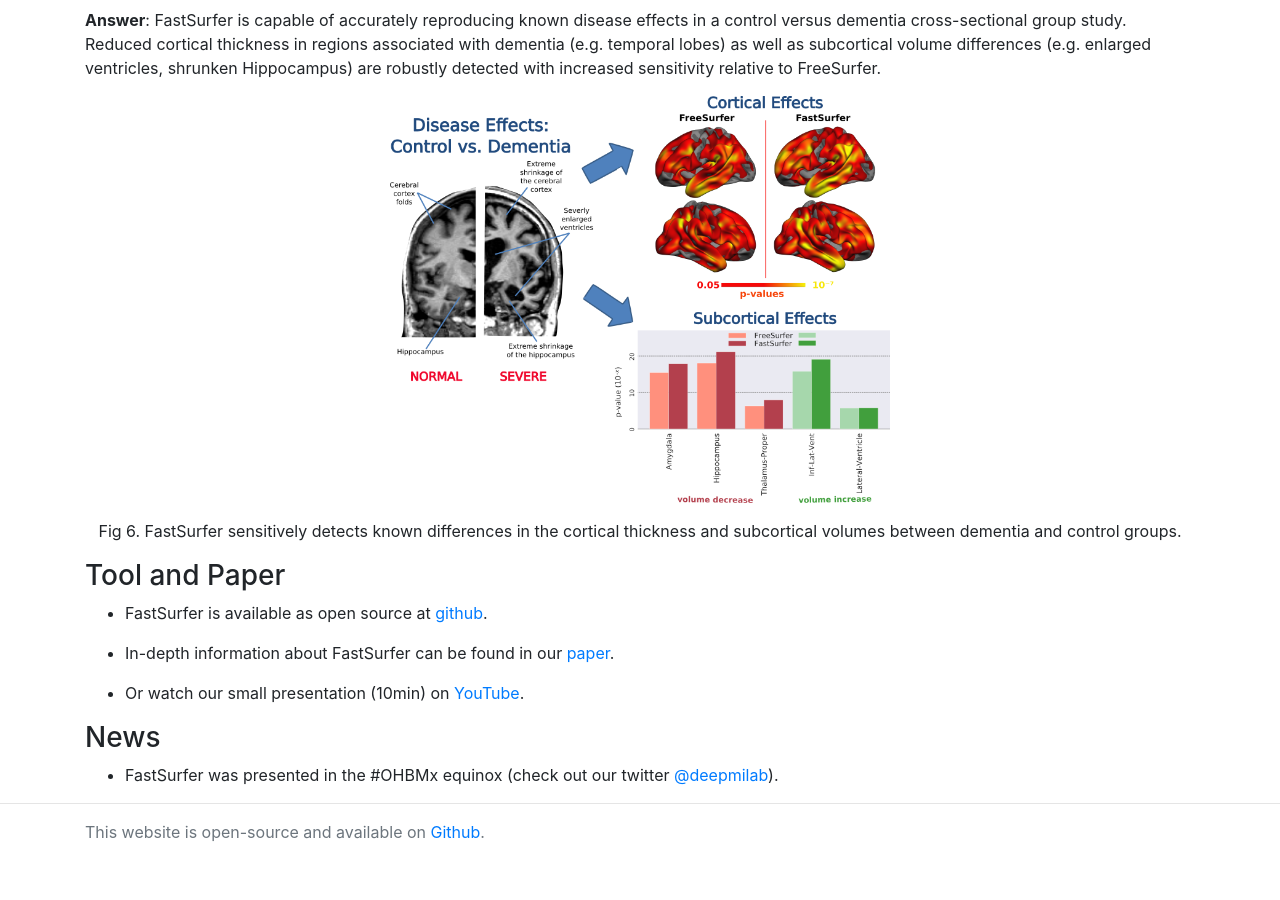
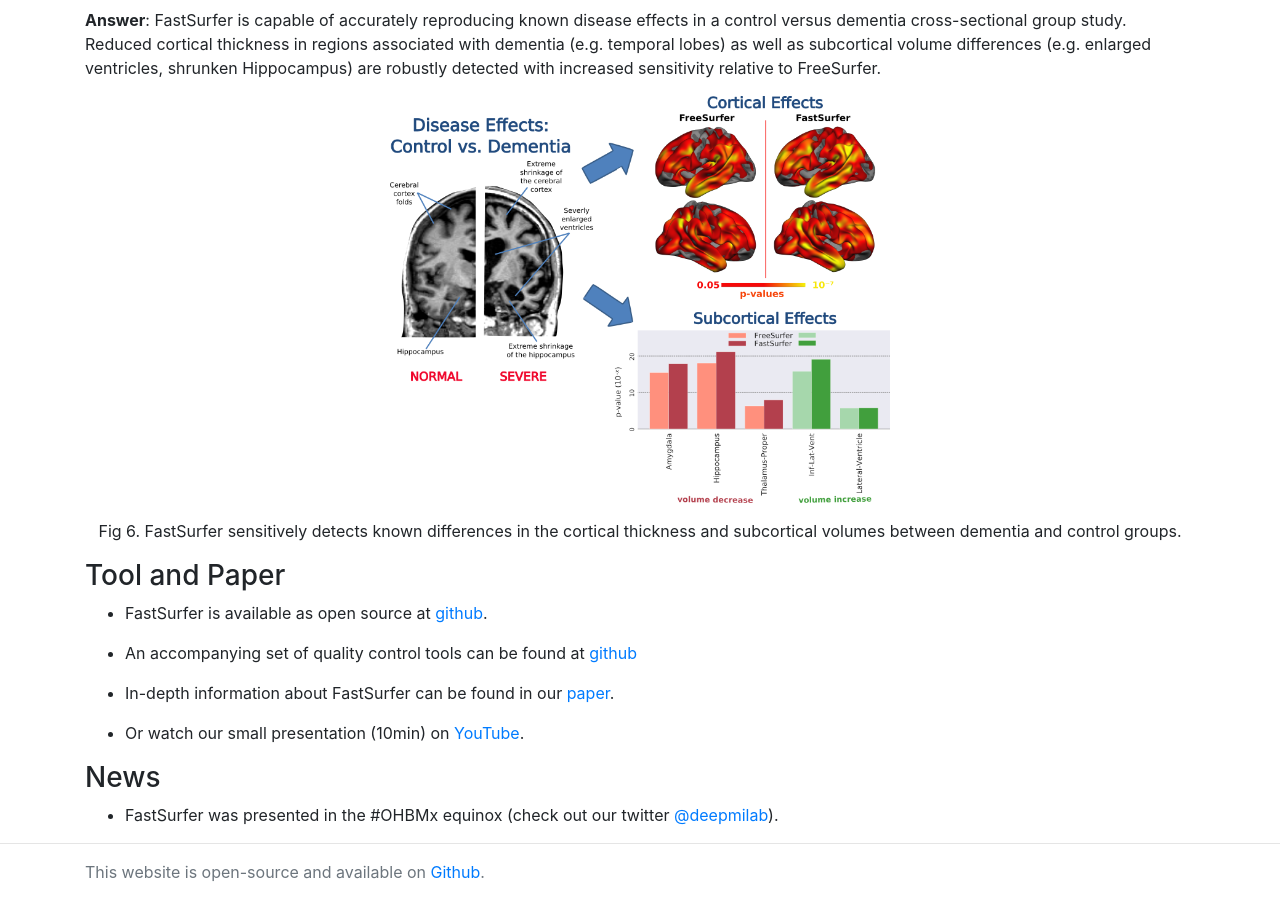
Before and after one commit to Deep-MI/Deep-MI.github.io, a Jekyll site: the page built from research/fastsurfer.md, in a window 1280 px wide and 900 px high, scrolled down 3762 px. Built offline with Jekyll 4.4.1, drawn with Linux system fonts in a browser that asks for light colours; nearby versions of some CDN libraries; comment, search, counter and statistics services are not loaded; before the commit the page ends 4622 px from its top, so only the background shows below that.

Commit message:
Added link to quality control scripts for FastSurfer (#28)
* Updated FastSurfer paper information

* Updated FastSurfer information

```diff
--- a/research/fastsurfer.md
+++ b/research/fastsurfer.md
@@ -143,7 +143,10 @@ thickness and subcortical volumes between dementia and control groups.
 </div>
 
 ### Tool and Paper
+
 - FastSurfer is available as open source at [github](https://github.com/deep-mi/FastSurfer).
+
+- An accompanying set of quality control tools can be found at [github](https://github.com/deep-mi/qatools-python)
 
 - In-depth information about FastSurfer can be found in our [paper](https://doi.org/10.1016/j.neuroimage.2020.117012).
 
```
